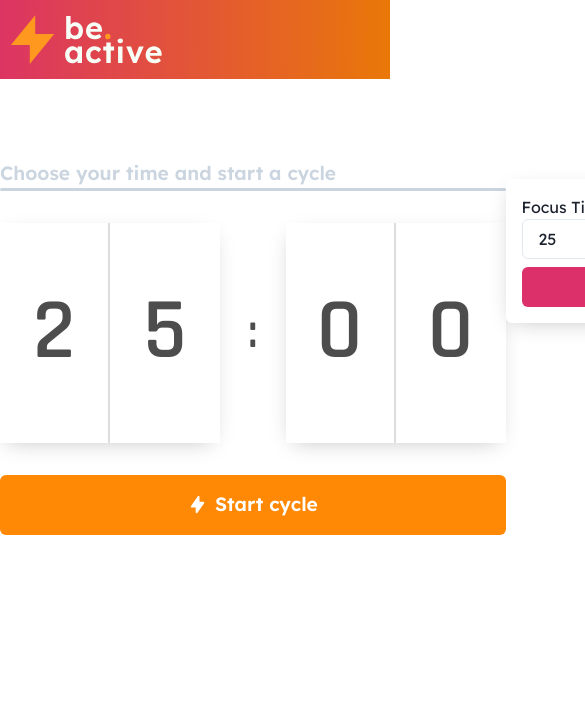
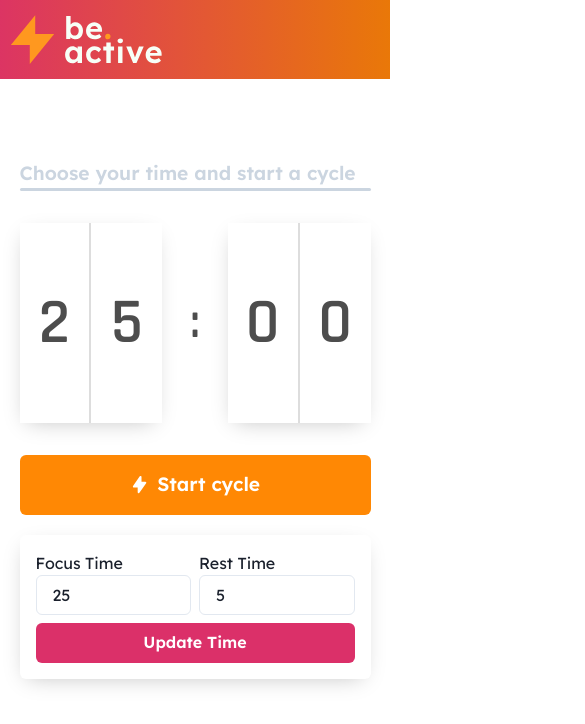
Before and after one commit to LeonardoLuize/be-active-react-web-app, a React (Create React App) app: page / in a window 390 px wide. Shown: the top 724 px of the page, 585 px wide, since content can reach past the window. Built offline with nearby package versions, Linux system fonts and the light colour scheme.

Commit message:
Improving responsivity

```diff
--- a/src/components/Clock/Card/index.jsx
+++ b/src/components/Clock/Card/index.jsx
@@ -10,18 +10,19 @@ export default function Card({ time }) {
       display="flex"
       align="center"
       justify="center"
-      fontSize="5.4rem"
+      fontSize={['4rem', '5.4rem']}
       fontWeight="bold"
       fontFamily="Rajdhani"
       color="#4D4D4D"
+      width="100%"
       boxShadow="-1px 6px 21px -8px rgba(0, 0, 0, 0.25)"
     >
       <Flex
         align="center"
         justify="center"
         bg="white"
-        height="220px"
-        width="110px"
+        height={['200px', '220px']}
+        width={['100%', '100%', '100%', '110px']}
         borderRight="2px solid #dddddd"
         borderRadius="8px 0px 0px 8px"
       >
@@ -31,8 +32,8 @@ export default function Card({ time }) {
         align="center"
         justify="center"
         bg="white"
-        height="220px"
-        width="110px"
+        height={['200px', '220px']}
+        width={['100%', '100%', '100%', '110px']}
         borderRadius="0px 8px 8px 0px"
       >
         {timeRight}
--- a/src/components/Content/index.jsx
+++ b/src/components/Content/index.jsx
@@ -6,7 +6,7 @@ import SettingsCard from '../SettingsCard';
 export default function Content() {
   return (
     <Flex width="100%" align="center" justify="center">
-      <Flex mt={20} width="100%" maxWidth="1000px" algin="center" justify="space-between">
+      <Flex mt={20} width={['90%', '90%', '90%', '100%']} maxWidth="1000px" algin="center" justify="space-between" flexDirection={['column', 'column', 'column', 'row', 'row']}>
         <PomodoroBox />
         <Flex>
           <SettingsCard />
```
